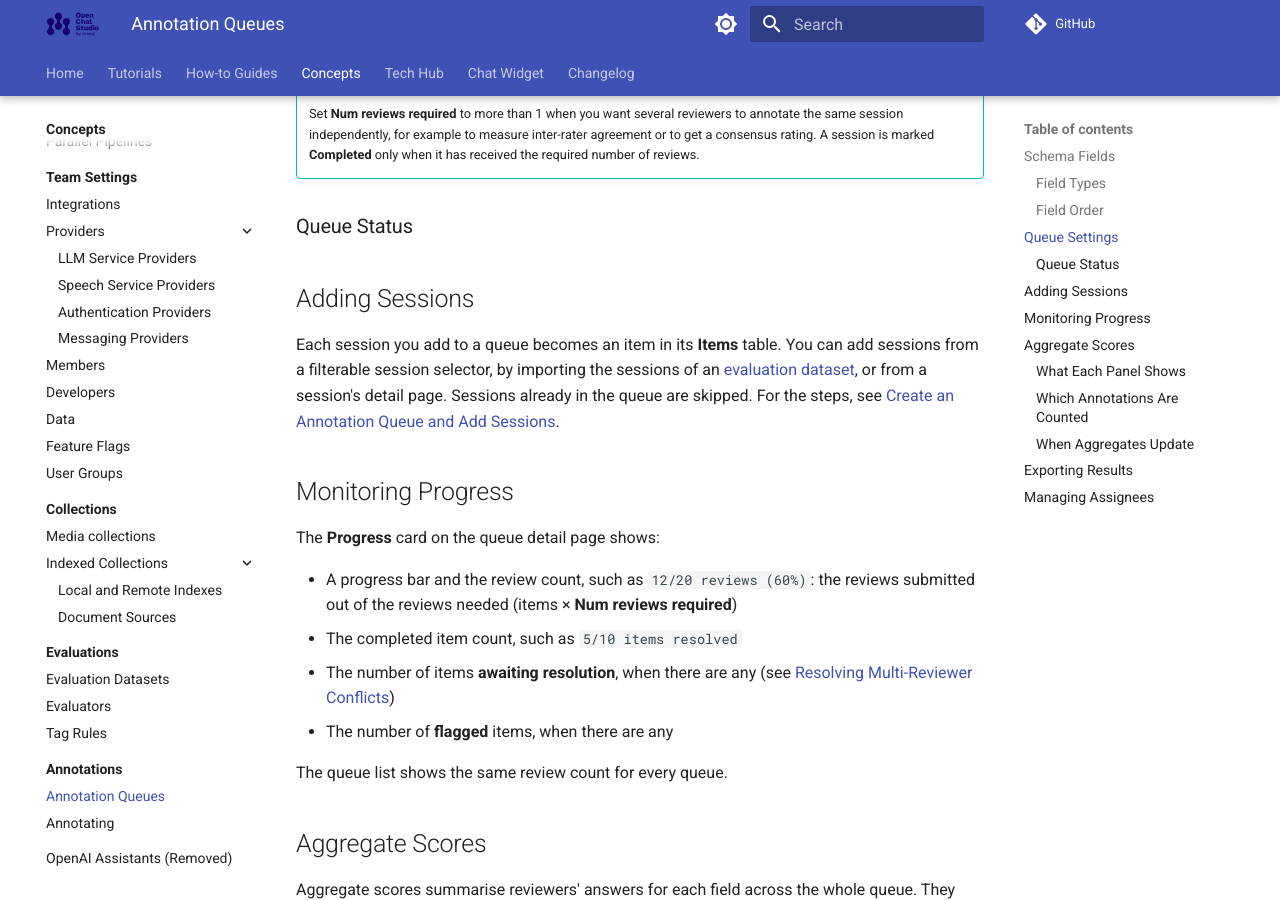
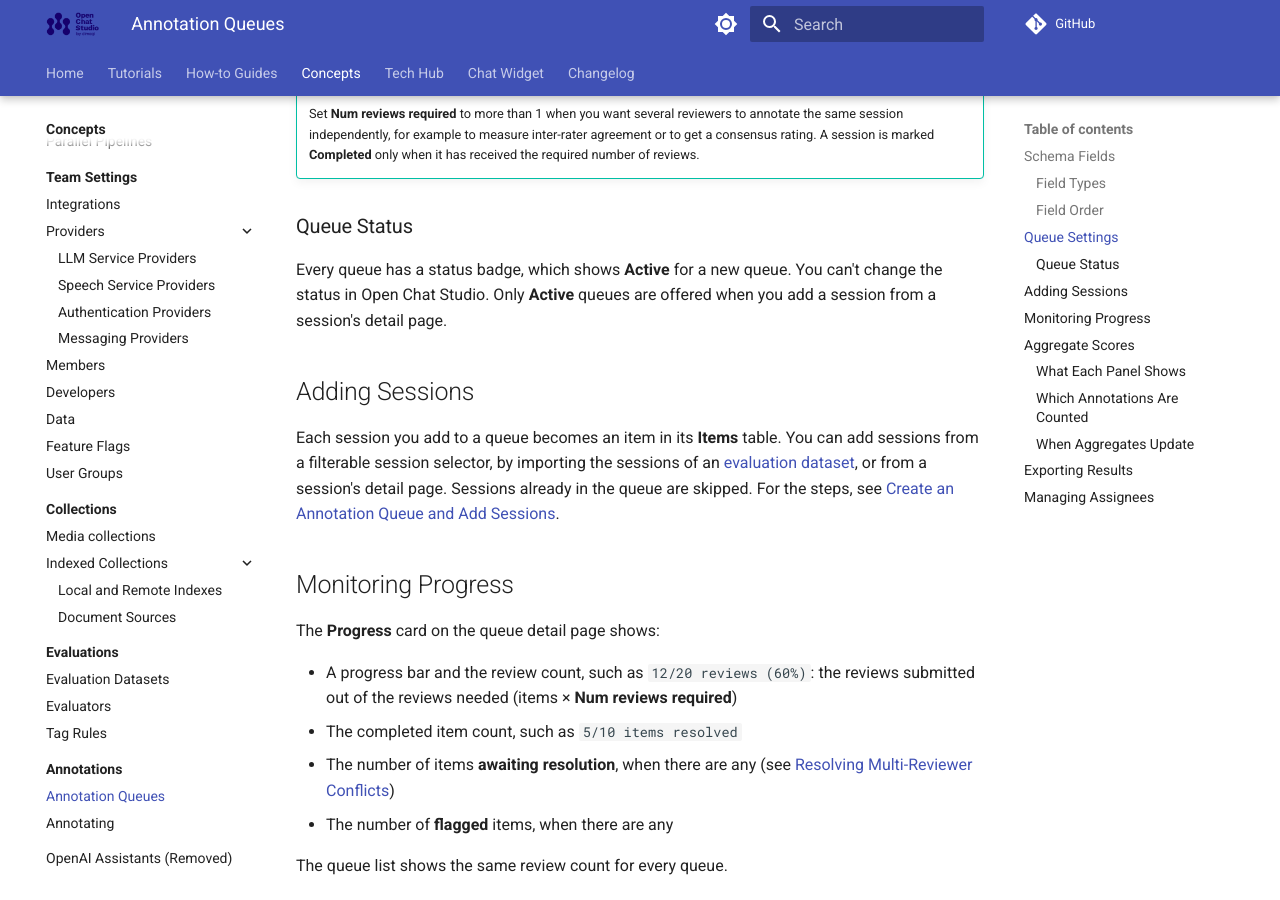
Before and after one commit to dimagi/open-chat-studio-docs, an MkDocs documentation site: the page built from docs/concepts/annotations/queues.md, in a window 1280 px wide and 900 px high, scrolled down 1992 px. Built offline with MkDocs 1.6.1 and Material for MkDocs 9.7.7, drawn with Linux system fonts in a browser that asks for light colours; a script that is not in the unit is left out; comment, search, counter and statistics services are not loaded.

Commit message:
Accuracy on annoations queue status = active

```diff
--- a/docs/concepts/annotations/queues.md
+++ b/docs/concepts/annotations/queues.md
@@ -57,7 +57,9 @@ A queue has a name, an optional description, schema fields, and a **Num reviews
 
 ### Queue Status
 
-<!-- TODO(human): describe queue status accurately. See the conversation for what the code does. -->
+Every queue has a status badge, which shows **Active** for a new queue.
+You can't change the status in Open Chat Studio.
+Only **Active** queues are offered when you add a session from a session's detail page.
 
 ## Adding Sessions
 
```
Also changed, not shown: docs/how-to/evaluations/create-a-dataset.md (+1 -1 lines).
